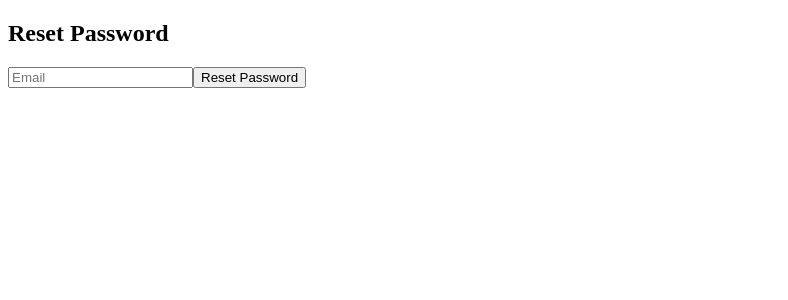
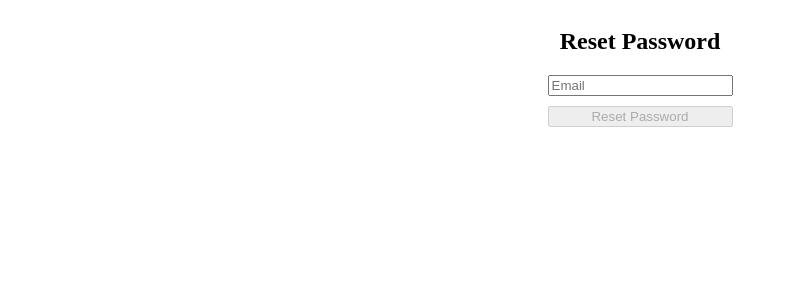
Before and after one commit to Geet0597/ReactAuthenticationApp, a React app: page /reset-password in a window 1280 px wide. Shown: the top 300 px of the page, without its empty margins (0-788 px from the left). Built offline with nearby package versions, Linux system fonts and the light colour scheme.

Commit message:
Added basic css for reset password

```diff
--- /dev/null
+++ b/src/page/ResetPassword.css
@@ -0,0 +1,11 @@
+.container {
+    display: flex;
+    flex-direction: column;
+    align-items: center;
+}
+
+.innerContainer {
+    display: flex;
+    gap: 10px;
+    flex-direction: column;
+}
--- a/src/page/ResetPassword.js
+++ b/src/page/ResetPassword.js
@@ -2,6 +2,7 @@ import React, { useState } from 'react';
 import { auth } from '../../firebase';
 import {  sendPasswordResetEmail  } from 'firebase/auth';
 import { useNavigate } from 'react-router-dom';
+import './ResetPassword.css';
 
 const ResetPassword = () => {
     const navigate = useNavigate();
@@ -19,16 +20,16 @@ const ResetPassword = () => {
     };
 
     return (
-      <div>
+      <div className='container'>
         <h2>Reset Password</h2>
-        <form onSubmit={handleResetPassword}>
+        <form onSubmit={handleResetPassword} className='innerContainer'>
           <input
             type="email"
             placeholder="Email"
             value={email}
             onChange={(e) => setEmail(e.target.value)}
           />
-          <button type="submit">Reset Password</button>
+          <button type="submit" disabled={email === ''}>Reset Password</button>
         </form>
       </div>
     );
```
